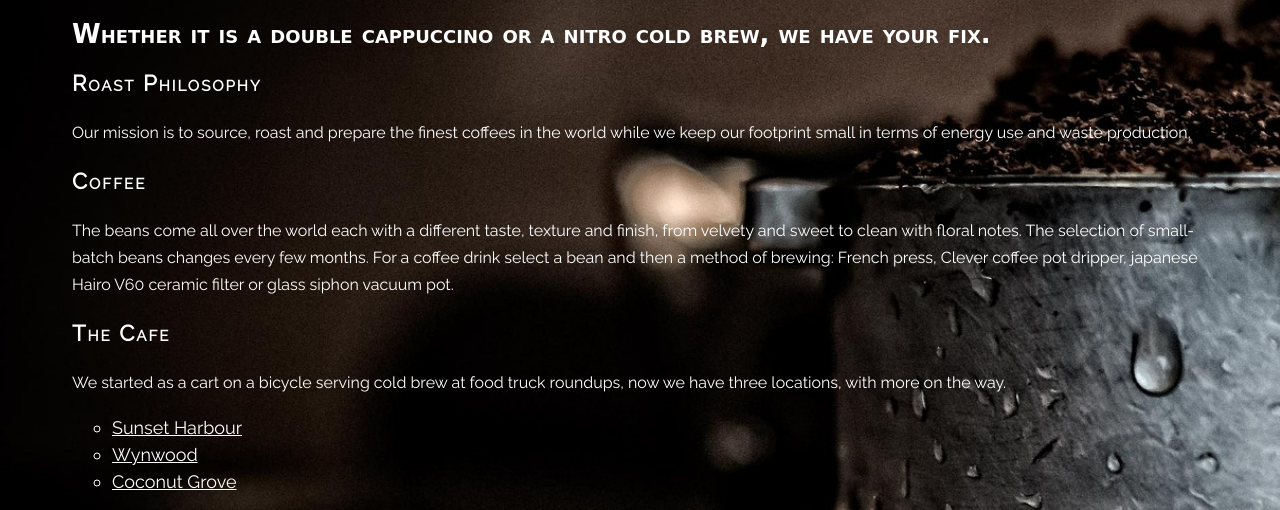
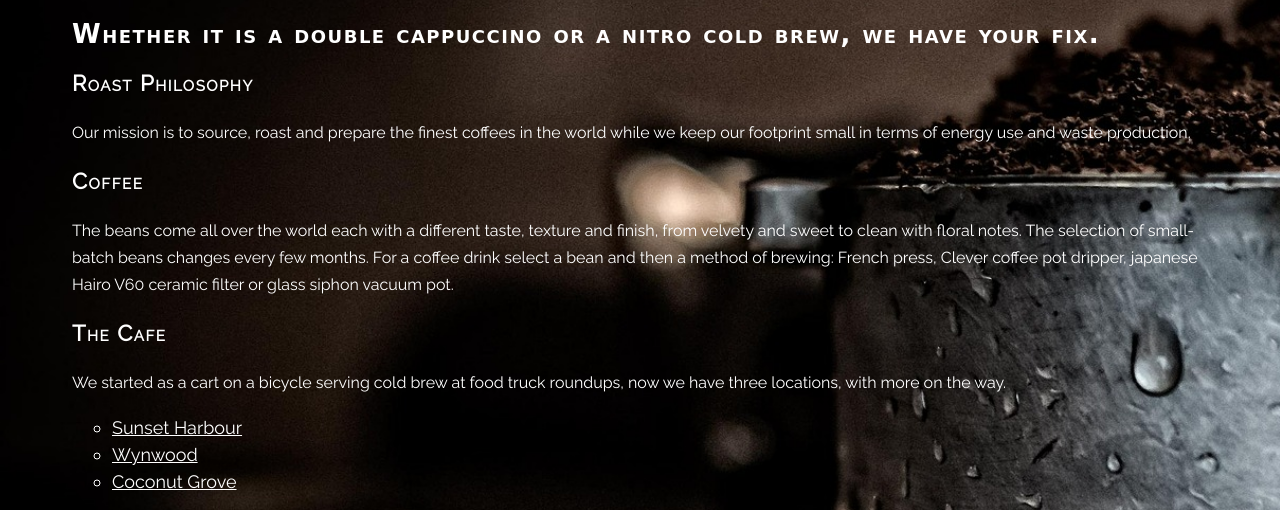
Before and after one commit to maitedalila/maitedalila.github.io, a plain HTML site: page unit_4/index.html in a window 1280 px wide. Shown: the part 264-774 px from the top of the page. Drawn offline with Linux system fonts and the light colour scheme; a web font is replaced by a local one.

Commit message:
adjusted spacing

```diff
--- a/unit_4/css/style.css
+++ b/unit_4/css/style.css
@@ -25,12 +25,13 @@ body {
 h1 {
   font-family: 'Expletus Sans', cursive;
   font-size:26px;
+  letter-spacing: 1.5px;
   font-variant: small-caps;
 }
 
 h3 {
   font-size:22px;
-  letter-spacing: 2px;
+  letter-spacing: 1.5px;
   font-variant: small-caps;
 }
 
```
